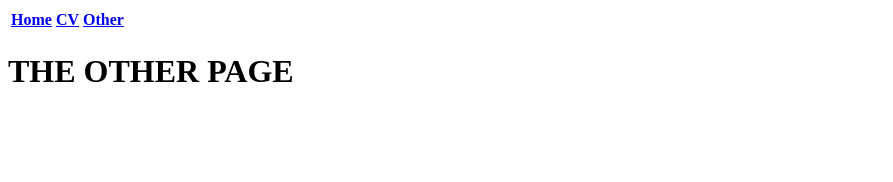
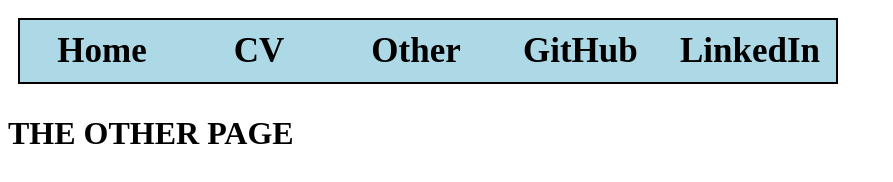
Before and after one commit to Bagszy/bagszy_website, a plain HTML site: page other.html in a window 1280 px wide. Shown: the whole page, without its empty margins (0-893 px from the left). Drawn offline with Linux system fonts and the light colour scheme.

Commit message:
Implementing CSS
I added some CSS  styling to the nav bar

```diff
--- a/other.html
+++ b/other.html
@@ -9,15 +9,19 @@
         <meta name="viewport" content="width=device-width, inital-scale=1.0">
         <!-- Other Useful Stuff -->
         <title>Other | Bagszys Website</title>
-        <!-- <link rel="stylesheet" href="./styles.css"> Defines a style sheet I am going to use later. -->
+        <link rel="stylesheet" href="./styles.css">
         <!-- <script src="./scripts/javascript.js"></script> Defines the scripts I am going to use later. -->
     </head>
     <body>
-        <div id="nav-bar">
-            <table id="nav-bar-elements">
-                <th><a href="index.html">   Home</a></th>
-                <th><a href="cv.html">      CV</a></th>
-                <th><a href="other.html">   Other</a></th>
+        <div class="nav-bar">
+            <table class="nav-bar-elements">
+                <tr>
+                    <th><a class="nav-bar-hd" href="index.html" target="_self">   Home</a></th>
+                    <th><a class="nav-bar-hd" href="cv.html" target="_self">      CV</a></th>
+                    <th><a class="nav-bar-hd" href="other.html" target="_self">   Other</a></th>
+                    <th><a class="nav-bar-hd" href="other.html" target="_self">   GitHub</a></th>
+                    <th><a class="nav-bar-hd" href="other.html" target="_self">   LinkedIn</a></th>
+                </tr>
             </table>
         </div>
 
--- a/styles.css
+++ b/styles.css
@@ -1,13 +1,33 @@
 .nav-bar{
-    background-color:white;
     padding:10px;
 }
 
 .nav-bar-elements{
+    background-color: lightblue;
     border-collapse: separate;
-    border-spacing: 20px 0;
+    border-spacing: 30px 0;
+    border: solid 2px;
+    max-width: 200px;
+    padding-left: 1px;
 }
 
 .nav-bar-hd {
-    padding: 5px 0;
-  }
+    padding: 5px 0px;
+}
+
+a.nav-bar-hd {
+    text-decoration: underline solid transparent;
+    width: 100px;
+    color: black;
+    display: inline-block;
+    margin: 5px auto;
+    font-size: 35px;
+    padding-right: 25px;
+
+}
+
+a.nav-bar-hd:hover{
+
+    transition: text-decoration 1s ease;
+    text-decoration: underline solid currentColor;
+}
```
Also changed, not shown: cv.html (+9 -6 lines), index.html (+3 -4 lines).
